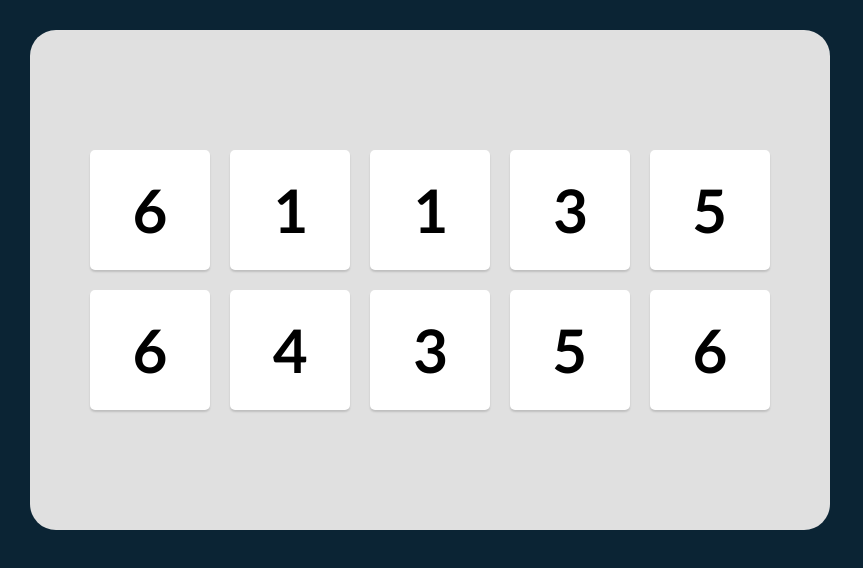
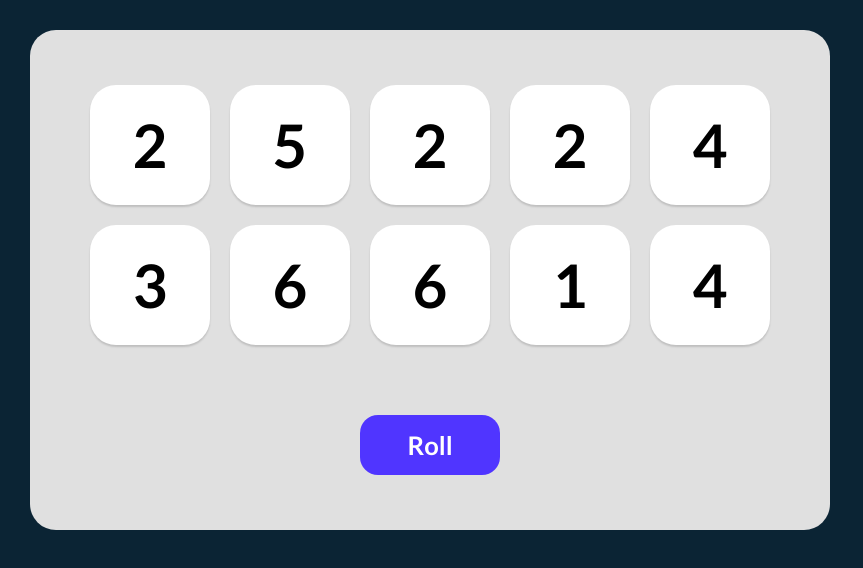
Before and after one commit to jhn322/tenzies-game, a React (Vite) app: page / in a window 1280 px wide. Shown: the top 568 px of the page, without its empty margins (0-863 px from the left). Built offline with nearby package versions, Linux system fonts and the light colour scheme.

Commit message:
roll die and nanoid

```diff
--- a/src/App.jsx
+++ b/src/App.jsx
@@ -1,5 +1,6 @@
 import { useState } from "react";
 import Die from "./Die";
+import { nanoid } from "nanoid";
 
 function App() {
   const [dice, setDice] = useState(allNewDice());
@@ -7,16 +8,29 @@ function App() {
   function allNewDice() {
     const newDice = [];
     for (let i = 0; i < 10; i++) {
-      newDice.push(Math.ceil(Math.random() * 6));
+      newDice.push({
+        value: Math.ceil(Math.random() * 6),
+        isHeld: false,
+        id: nanoid(),
+      });
     }
     return newDice;
   }
 
-  const diceElements = dice.map((die) => <Die value={die} />);
+  function rollDice() {
+    setDice(allNewDice());
+  }
+
+  const diceElements = dice.map((die) => (
+    <Die key={die.id} value={die.value} />
+  ));
 
   return (
     <main>
       <div className="dice-container">{diceElements}</div>
+      <button className="roll-dice" onClick={rollDice}>
+        Roll
+      </button>
     </main>
   );
 }
--- a/src/index.css
+++ b/src/index.css
@@ -18,7 +18,7 @@ main {
   border-radius: 26px;
   padding: 20px;
   display: flex;
-  justify-content: center;
+  justify-content: space-around;
   align-items: center;
   flex-direction: column;
 }
@@ -34,7 +34,7 @@ main {
   height: 120px;
   width: 120px;
   box-shadow: 0px 2px 2px rgba(0, 0, 0, 0.15);
-  border-radius: 5px;
+  border-radius: 26px;
   display: flex;
   justify-content: center;
   align-items: center;
@@ -42,5 +42,23 @@ main {
   background-color: #ffffff;
 }
 
-.die-sum {
+.roll-dice {
+  height: 60px;
+  width: 140px;
+  border: none;
+  border-radius: 18px;
+  background-color: #5035ff;
+  color: #ffffff;
+  font-size: 1.6rem;
+  font-family: "Lato", sans-serif;
+  font-weight: bolder;
+  cursor: pointer;
 }
+
+.roll-dice:focus {
+  outline: none;
+}
+
+.roll-dice:active {
+  box-shadow: inset 4px 4px 8px -3px rgba(0, 0, 0, 0.5);
+}
```
